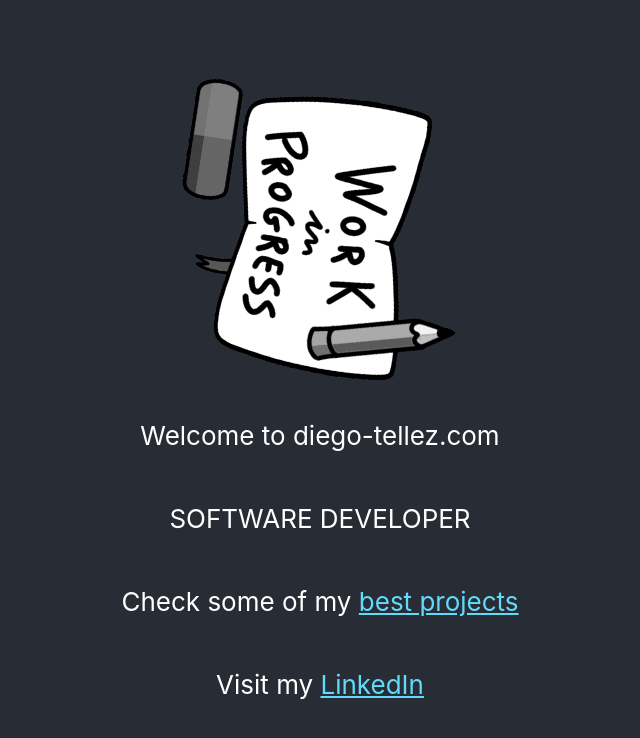
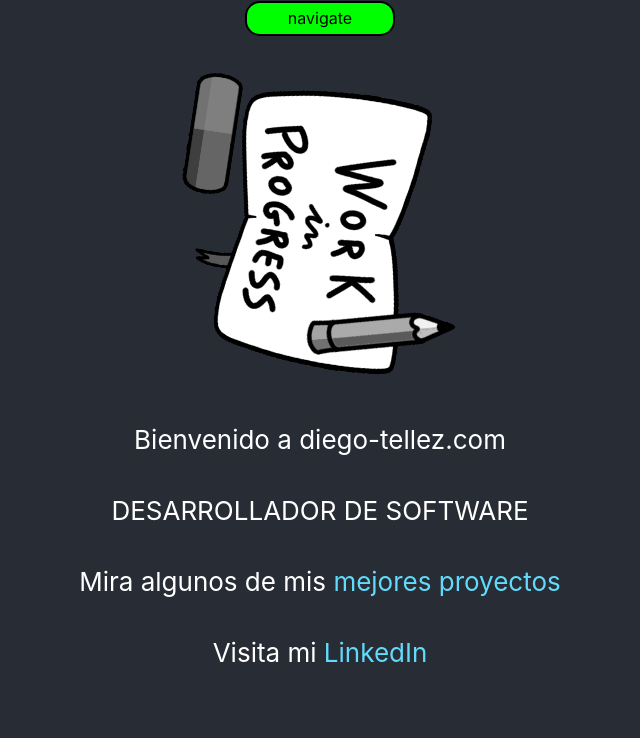
Before and after one commit to dtellz/d-t.com, a React (Create React App) app: page / in a window 1280 px wide. Shown: the top 738 px of the page, without its empty margins (320-960 px from the left). Built offline with nearby package versions, Linux system fonts and the light colour scheme.

Commit message:
feat: header and translation

```diff
--- a/src/App.css
+++ b/src/App.css
@@ -18,6 +18,7 @@
   min-height: 100vh;
   display: flex;
   flex-direction: column;
+  gap: 2rem;
   align-items: center;
   justify-content: center;
   font-size: calc(10px + 2vmin);
@@ -36,3 +37,6 @@
     transform: rotate(360deg);
   }
 }
+.landing__header-nav-btn{
+  padding-bottom: 5rem;
+}
--- a/src/App.js
+++ b/src/App.js
@@ -1,27 +1,38 @@
 import logo from '../src/assets/gif/in-progress.gif';
 import './App.css';
+import React, { useContext } from "react";
+import { ThemeContext } from "./theme";
+import Header from './components/header';
+import { useTranslation } from 'react-i18next';
 
 function App() {
+
+  const theme = useContext(ThemeContext);
+  const darkMode = theme.state.darkMode;
+
+  const [traduction] = useTranslation('global')
+
   return (
     <div className="App">
-      <header className="App-header">
+      <header className={darkMode ? 'App-header-dark' : 'App-header'}>
+        <Header className='landing__header-nav-btn' />
         <img src={logo} className="App-logo" alt="logo" />
         <p>
-          Welcome to diego-tellez.com
+          {traduction("landing.welcome")} diego-tellez.com
         </p>
-        <p class="landing__career">
-          SOFTWARE DEVELOPER
+        <p className="landing__career">
+          {traduction("landing.title")}
         </p>
-        <p>Check some of my <a
+        <p>{traduction("landing.projects")} <a
           className="App-link"
           href="https://github.com/dtellz"
           target="_blank"
           rel="noopener noreferrer"
         >
-          best projects
+          {traduction("landing.github")}
         </a> </p>
 
-        <p>Visit my <a
+        <p>{traduction("landing.profile")} <a
           className="App-link"
           href="https://www.linkedin.com/in/diegotellezbarrero/"
           target="_blank"
--- /dev/null
+++ b/src/components/header/index.jsx
@@ -0,0 +1,51 @@
+import {
+    Drawer,
+    DrawerBody,
+    DrawerFooter,
+    DrawerHeader,
+    DrawerOverlay,
+    DrawerContent,
+    DrawerCloseButton,
+    Button
+} from '@chakra-ui/react'
+import { useDisclosure } from '@chakra-ui/hooks'
+import './style.css'
+import { useTranslation } from 'react-i18next';
+
+
+
+import { useState } from "react"
+
+
+
+const Header = () => {
+    const [traduction] = useTranslation('global');
+    const { isOpen, onOpen, onClose } = useDisclosure()
+    const [placement, setPlacement] = useState('right')
+
+    return (
+        <>
+            {/*    <RadioGroup defaultValue={placement} onChange={setPlacement}>
+                <Stack direction='row' mb='4'>
+                    <Radio value='top'>Top</Radio>
+                    <Radio value='right'>Right</Radio>
+                    <Radio value='bottom'>Bottom</Radio>
+                    <Radio value='left'>Left</Radio>
+                </Stack>
+            </RadioGroup> */}
+            <input type='button' value='navigate' className='header__navigate-btn' onClick={onOpen} />
+            <Drawer placement='top' onClose={onClose} isOpen={isOpen}>
+                <DrawerOverlay />
+                <DrawerContent>
+                    <DrawerHeader borderBottomWidth='1px' textAlign='center'>{traduction("header.title")}</DrawerHeader>
+                    <DrawerBody>
+                        <p>Some contents...</p>
+                        <p>Some contents...</p>
+                    </DrawerBody>
+                </DrawerContent>
+            </Drawer>
+        </>
+    )
+}
+
+export default Header;
--- /dev/null
+++ b/src/components/header/style.css
@@ -0,0 +1,15 @@
+.header__navigate-btn{
+    background-color: lime;
+    color: black;
+    margin-top: -8rem;
+    width: 150px;
+    height: 35px;
+    border-radius: 15px;
+    border: 2px solid black;
+    font-size: 16px;
+    cursor: pointer;
+}
+.header__navigate-btn:hover{
+    background-color: limegreen;
+    color: black;
+}
--- /dev/null
+++ b/src/i18nextConf.js
@@ -0,0 +1,29 @@
+import i18n from 'i18next';
+import { initReactI18next } from 'react-i18next';
+// import Backend from 'i18next-xhr-backend';
+import LanguageDetector from 'i18next-browser-languagedetector';
+
+const fallbackLng = ['es'];
+const availableLanguages = ['en', 'es'];
+
+i18n
+    // .use(Backend) // load translations using http (default public/assets/locals/en/translations)
+    .use(LanguageDetector) // detect user language
+    .use(initReactI18next) // pass the i18n instance to react-i18next.
+    .init({
+        fallbackLng, // fallback language is spanish.
+
+        detection: {
+            checkWhitelist: true, // options for language detection
+        },
+
+        debug: false,
+
+        whitelist: availableLanguages,
+
+        interpolation: {
+            escapeValue: false, // no need for react. it escapes by default
+        },
+    });
+
+export default i18n;
--- a/src/index.js
+++ b/src/index.js
@@ -3,10 +3,42 @@ import ReactDOM from 'react-dom';
 import './index.css';
 import App from './App';
 import reportWebVitals from './reportWebVitals';
+import { ThemeProvider } from './theme'
+import { ChakraProvider } from '@chakra-ui/react'
+//--------------TRANSLATION ROOT CONFIG----------
+import './i18nextConf.js'
+import { I18nextProvider } from "react-i18next"
+import i18next from 'i18next';
+import global_es from './translations/es/global.json'
+import global_en from './translations/en/global.json'
 
+i18next.init({
+  interpolation: { escapeValue: false },
+  lng: "es",
+  resources: {
+    es: {
+      global: global_es
+    },
+    en: {
+      global: global_en
+    }
+  }
+})
+
+//--------------TRANSLATION ROOT CONFIG----------
 ReactDOM.render(
   <React.StrictMode>
-    <App />
+    <I18nextProvider i18n={i18next}>
+      <ThemeProvider>
+
+        <ChakraProvider>
+
+          <App />
+
+        </ChakraProvider>
+
+      </ThemeProvider>
+    </I18nextProvider>
   </React.StrictMode>,
   document.getElementById('root')
 );
--- /dev/null
+++ b/src/theme.js
@@ -0,0 +1,25 @@
+
+import React, { createContext, useReducer } from "react";
+
+export const ThemeContext = createContext();
+
+const initialState = {
+    darkMode: false,
+};
+
+const themeReducer = (state, action) => {
+    switch (action.type) {
+        case "LIGHTMODE":
+            return { darkMode: false };
+        case "DARKMODE":
+            return { darkMode: true };
+        default:
+            return state;
+    }
+};
+
+export function ThemeProvider(props) {
+    const [state, dispatch] = useReducer(themeReducer, initialState);
+
+    return <ThemeContext.Provider value={{ state, dispatch }}>{props.children}</ThemeContext.Provider>;
+}
--- /dev/null
+++ b/src/translations/en/global.json
@@ -0,0 +1,13 @@
+{
+    "landing": {
+        "welcome": "Welcome to ",
+        "title": "SOFTWARE DEVELOPER",
+        "projects": "Check some of my",
+        "github": "best projects",
+        "profile": "Visit my"
+    },
+    "header": {
+        "title": "WELCOME",
+        "btn": "Navigate"
+    }
+}
--- /dev/null
+++ b/src/translations/es/global.json
@@ -0,0 +1,13 @@
+{
+    "landing": {
+        "welcome": "Bienvenido a ",
+        "title": "DESARROLLADOR DE SOFTWARE",
+        "projects": "Mira algunos de mis",
+        "github": "mejores proyectos",
+        "profile": "Visita mi"
+    },
+    "header": {
+        "title": "BIENVENID@",
+        "btn": "Navega"
+    }
+}
```
Also changed, not shown: package.json (+8 -0 lines), 2 other files (tests, documents, lock files or other folders).
